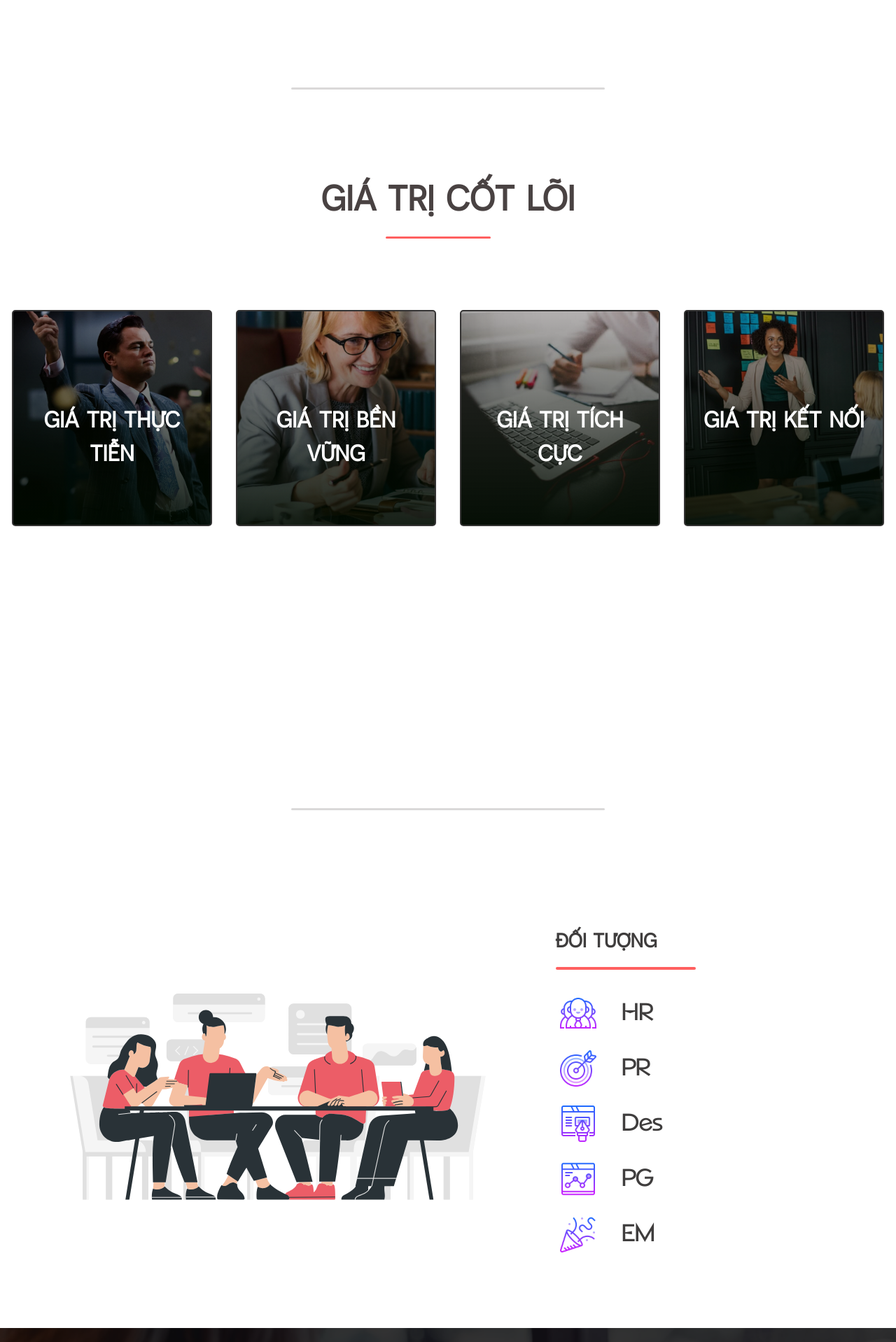
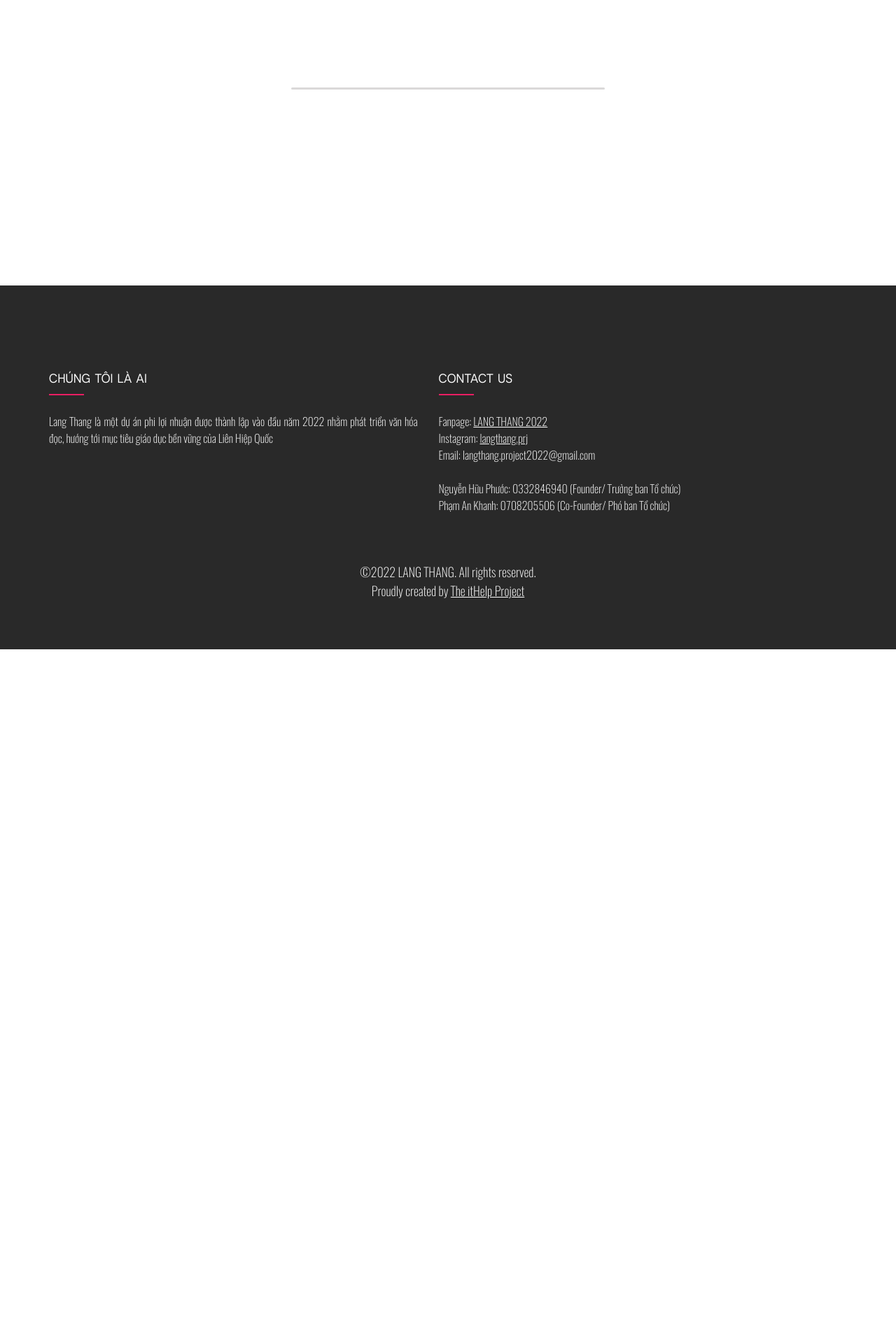
Before and after one commit to npovn/Langthang, a Jekyll site: the page aboutus.html, which Jekyll copies as it is, in a window 1280 px wide. Shown: the part 3157-5075 px from the top of the page at 70% size. Built offline with Jekyll 4.4.1, drawn with Linux system fonts in a browser that asks for light colours; after the commit the page ends 4185 px from its top, so only the background shows below that; some of the changed text lies outside the part shown.

Commit message:
deleted unnecessary stuffs

```diff
--- a/aboutus.html
+++ b/aboutus.html
@@ -333,6 +333,7 @@
 .goal{
     height: auto;
     margin-top: 180px;
+    margin-bottom: 500px;
     position: relative;
 }
 
@@ -1547,82 +1548,6 @@
             </div>
         </div>
 
-        <div class="value reveal">
-            <h1>Giá trị cốt lõi</h1>
-            <div class="value_container">
-                <div class="sub_value reveal2">
-                    <h1>Giá trị thực tiễn</h1>
-                    <p>Các bạn học sinh sẽ được khám phá cách vận dụng những kiến thức vào cuộc sống một các hiệu quả và phù hợp.</p>
-                    <div class="value_background"></div>
-                </div>
-                <div class="sub_value reveal2">
-                    <h1>Giá trị bền vững</h1>
-                    <p>Các kiến thức và kĩ năng nhận được có giá trị sử dụng lâu dài.</p>
-                </div>
-                <div class="sub_value reveal2">
-                    <h1>Giá trị tích cực</h1>
-                    <p>Mang đến một góc nhìn cởi mở hơn, tích cực hơn về việc học thông quá các hoạt động truyền cảm hứng và tìm ra giá trị thật sự của việc học.</p>
-                </div>
-                <div class="sub_value reveal2">
-                    <h1>Giá trị kết nối</h1>
-                    <p>LOTH là chiếc cầu nối  các thế hệ đầy kinh nghiệm đi trước và những bạn học sinh có khao khát được học hỏi và đầy sức sáng tạo.</p>
-                </div>
-            </div>
-        </div>
-
-        <div class="team reveal">
-            <img src="Assets/Images/Team.svg" alt="image">
-            <div class="team_container">
-                <h1>ĐỐI TƯỢNG</h1>
-                <div class="sub_team">
-                    <img src="Assets/Images/Team1.png" alt="Icon1" class="team_icon">
-                    <h1>HR</h1>
-                    <p>Nhân sự (Human Resources Department)</p>
-                </div>
-                <div class="sub_team">
-                    <img src="Assets/Images/Team2.png" alt="Icon2" class="team_icon">
-                    <h1>PR</h1>
-                    <p>Truyền thông (Public Relations Department)</p>
-                </div>
-                <div class="sub_team">
-                    <img src="Assets/Images/Team3.png" alt="Icon3" class="team_icon">
-                    <h1>Des</h1>
-                    <p>Thiết kế (Design Department)</p>
-                </div>
-                <div class="sub_team">
-                    <img src="Assets/Images/Team4.png" alt="Icon4" class="team_icon">
-                    <h1>PG</h1>
-                    <p>Chương trình (Program Department)</p>
-                </div>
-                <div class="sub_team">
-                    <img src="Assets/Images/Team5.png" alt="Icon5" class="team_icon">
-                    <h1>EM</h1>
-                    <p>Sự kiện (Event Management Department)</p>
-                </div>
-            </div>
-        </div>
-    </div>
-
-    <div class="counter-up">
-        <div class="content">
-          <div class="box">
-            <img src="Assets/Images/Icon1.png" alt="Icon1" class="icon">
-            <div class="counter" data-target="1600">0</div>
-            <div class="text">Lượt tương tác mỗi bài viết</div>
-          </div>
-          <div class="box">
-            <img src="Assets/Images/Icon2.png" alt="Icon2" class="icon">
-            <div class="counter" data-target="1100">0</div>
-            <div class="text">Lượt theo dõi trên Fanpage</div>
-          </div>
-          <div class="box">
-            <img src="Assets/Images/Icon3.png" alt="Icon3" class="icon">
-            <div class="counter" data-target="1000">0</div>
-            <div class="text">Lượt tiếp cận tháng 1/2022</div>
-          </div>
-        </div>
-    </div>
-
     <div id = "footer"></div>
 
     <script src="main.js"></script>
```
